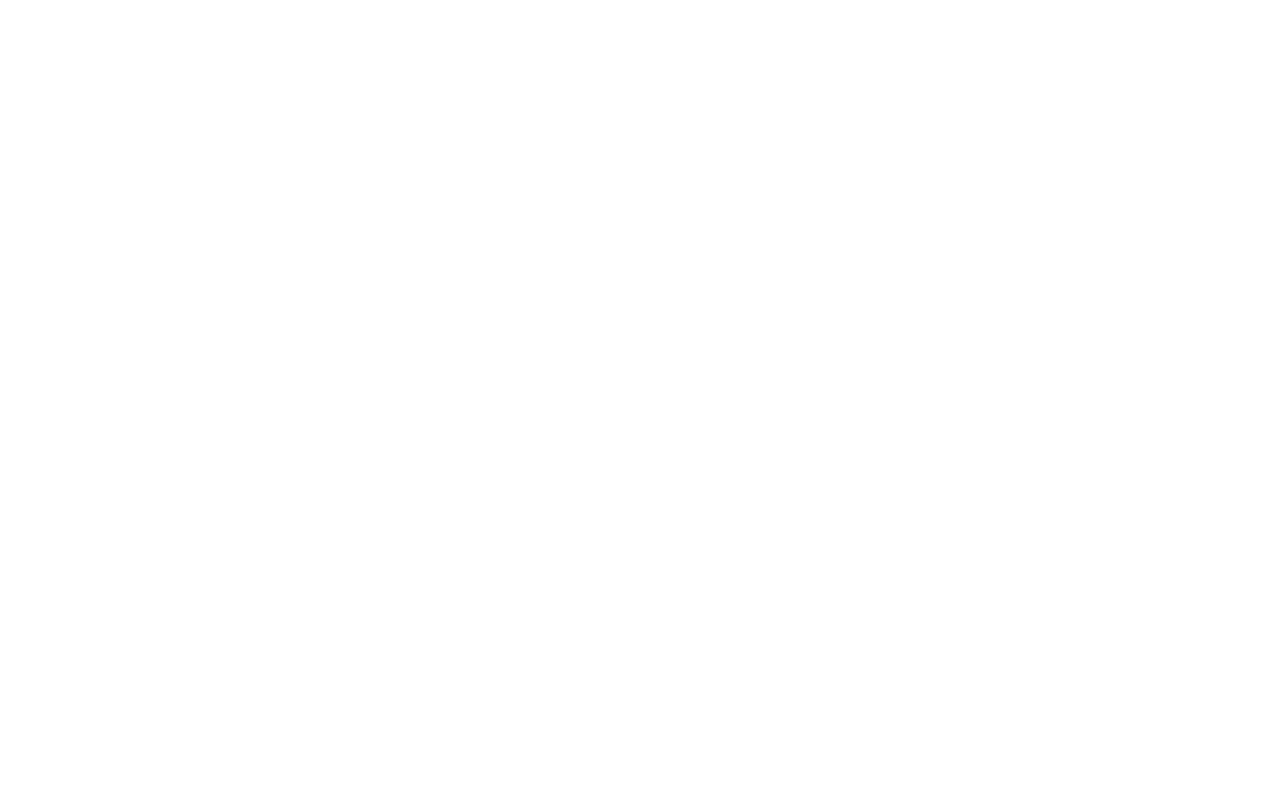
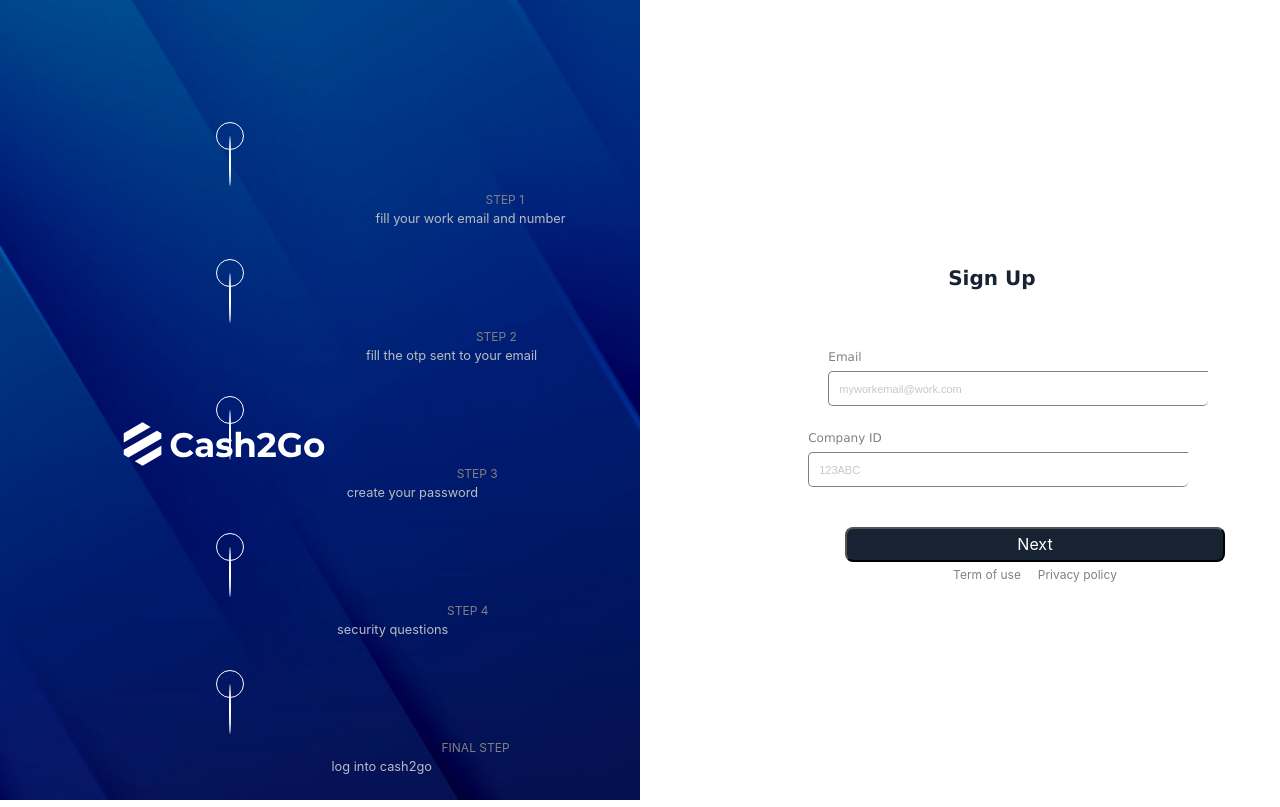
Before and after one commit to joyibeh93/Cash2go-loan-app, a React (Create React App) app: page / in a window 1280 px wide. Before the commit this address had no page. Built offline with nearby package versions, Linux system fonts and the light colour scheme; the HTML template or start-up script is replaced by a standard one.

Commit message:
updated route

```diff
--- a/src/App.js
+++ b/src/App.js
@@ -2,11 +2,13 @@
 import './App.css';
 import { BrowserRouter as Router, Route, Routes } from 'react-router-dom';
 import SignUpStep2 from './Pages/SignUpStep2';
+import SignUpStep1 from './Components/SignUpStep1';
 
 function App() {
   return (
     <Router>
       <Routes>
+        <Route original path="/" element={<SignUpStep1 />} />
         <Route path="/signupstep2" element={<SignUpStep2 />} />
       </Routes>
     </Router>
```
Also changed, not shown: src/Components/SignUpStep1.js (renamed from src/Components/SignUpPage.js).
